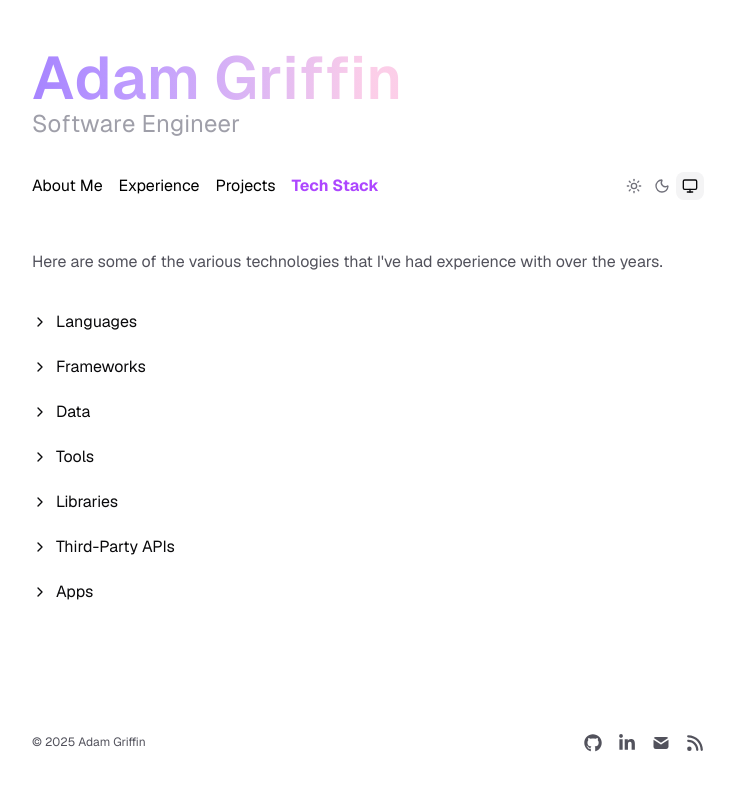
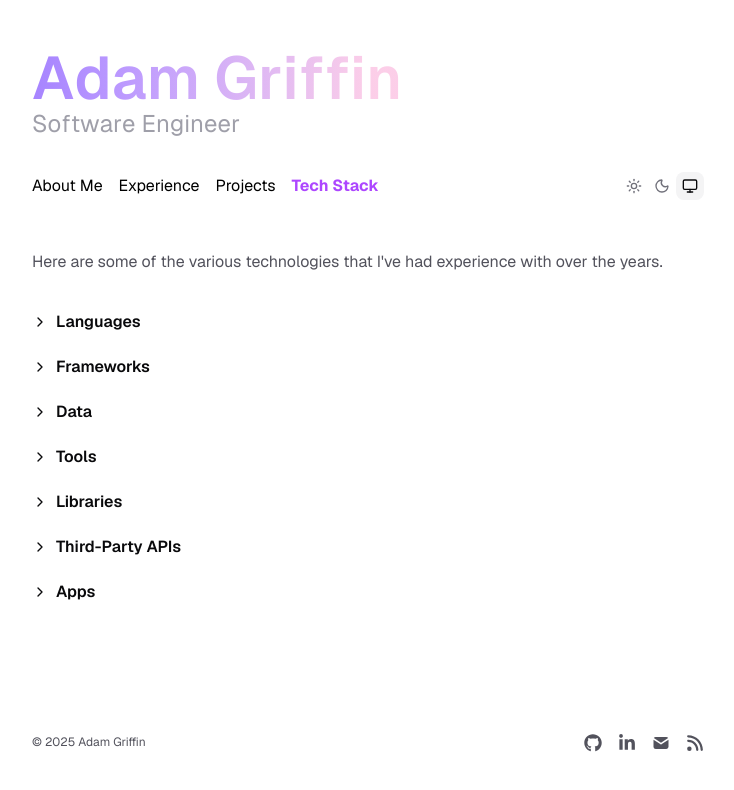
Before and after one commit to adamwgriffin/portfolio, a Next.js app: page /stack in a window 1280 px wide. Shown: the top 790 px of the page, without its empty margins (272-1006 px from the left). Built offline with nearby package versions, Linux system fonts and the light colour scheme.

Commit message:
Make the heading bold

```diff
--- a/components/AccordianItemWithIcon.tsx
+++ b/components/AccordianItemWithIcon.tsx
@@ -26,7 +26,9 @@ export function AccordianItemWithIcon({
             className="h-4 w-4 text-zinc-950 transition-transform duration-200
               group-data-expanded:rotate-90 dark:text-zinc-50"
           />
-          <div className="ml-2 text-zinc-950 dark:text-zinc-50">{title}</div>
+          <div className="ml-2 text-zinc-950 dark:text-zinc-50 font-semibold">
+            {title}
+          </div>
         </div>
       </AccordionTrigger>
       <AccordionContent className="origin-left">{children}</AccordionContent>
```
